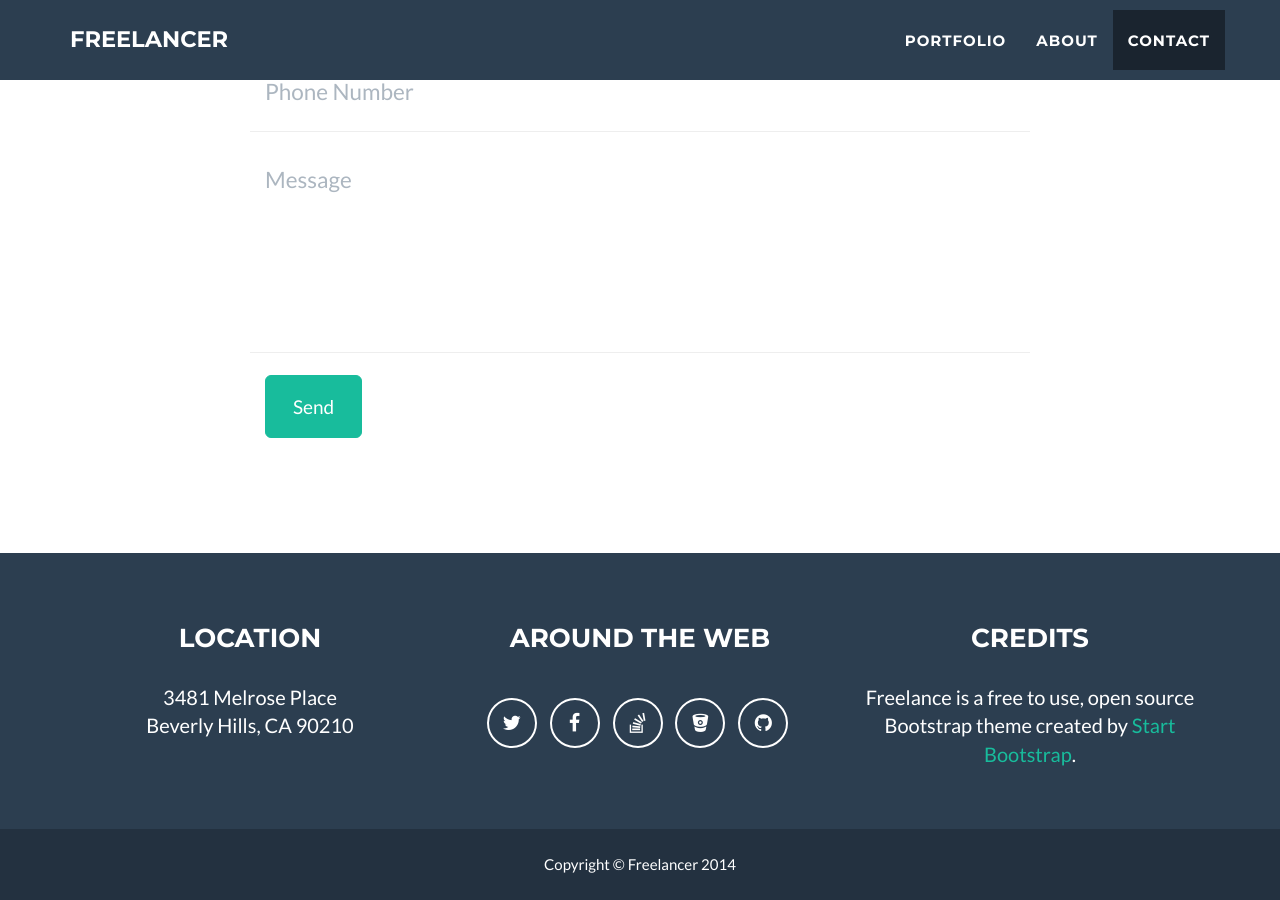
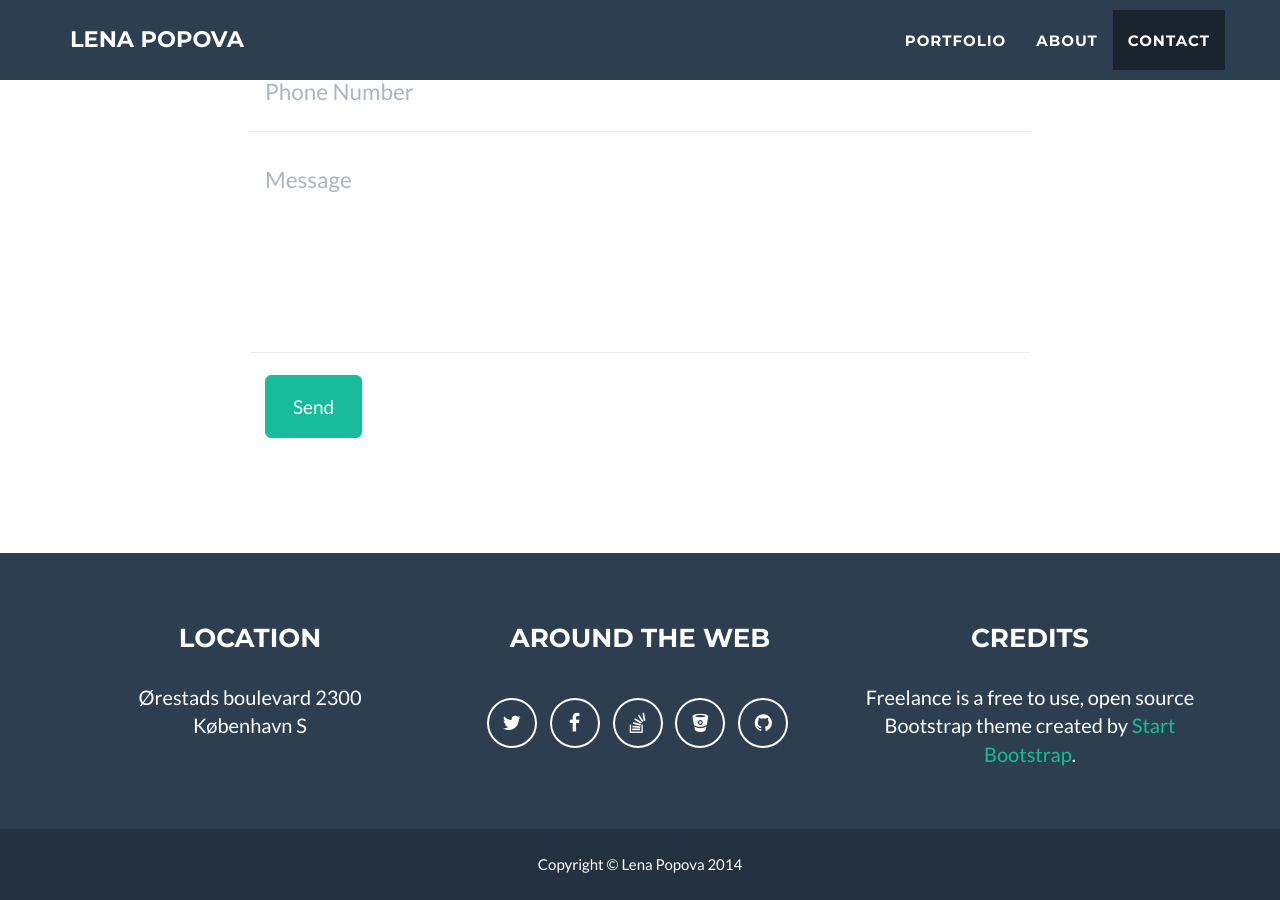
Before and after one commit to jeromelachaud/freelancer-theme, a Jekyll site: the page built from index.html, in a window 1280 px wide and 900 px high, scrolled down 2590 px. Built offline with Jekyll 4.4.1, drawn with Linux system fonts in a browser that asks for light colours; some of the changed text lies outside the part shown.

Commit message:
changes attributes
email

```diff
--- a/_config.yml
+++ b/_config.yml
@@ -1,6 +1,6 @@
 # Site settings
-title: Freelancer
-email: your-email@domain.com
+title: Lena Popova
+email: popovapictures@gmail.com
 description: "Write an awesome description for your new site here. You can edit this line in _config.yml. It will appear in your document head meta (for Google search results) and in your feed.xml site description."
 
 # Color settings (hex-codes without the leading hash-tag)
@@ -24,8 +24,8 @@ social:
 
 # Postal address (add as many lines as necessary)
 address:
-  - line: 3481 Melrose Place
-  - line: Beverly Hills, CA 90210
+  - line: Ørestads boulevard 2300
+  - line: København S
 
 # Build settings
 markdown: kramdown
```
